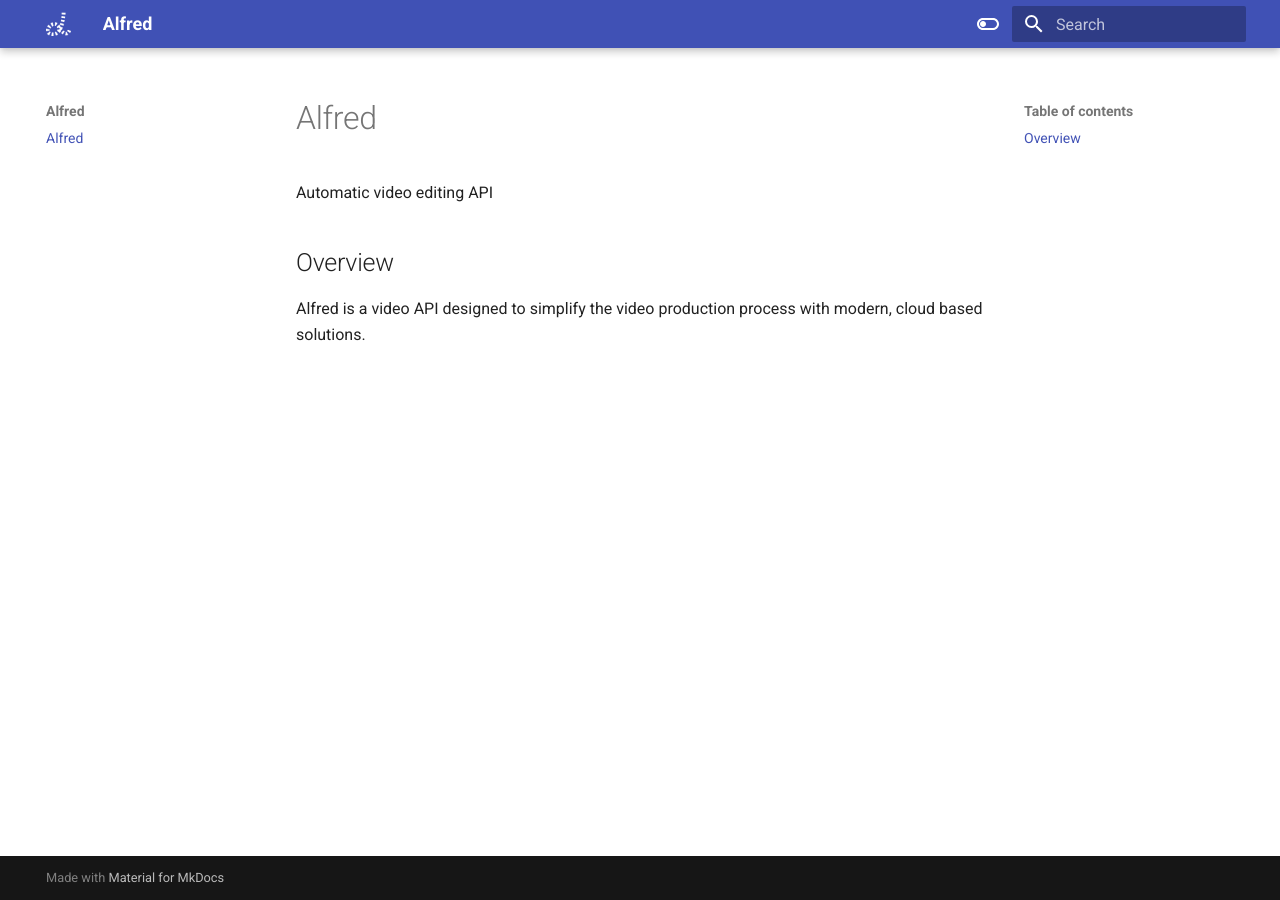
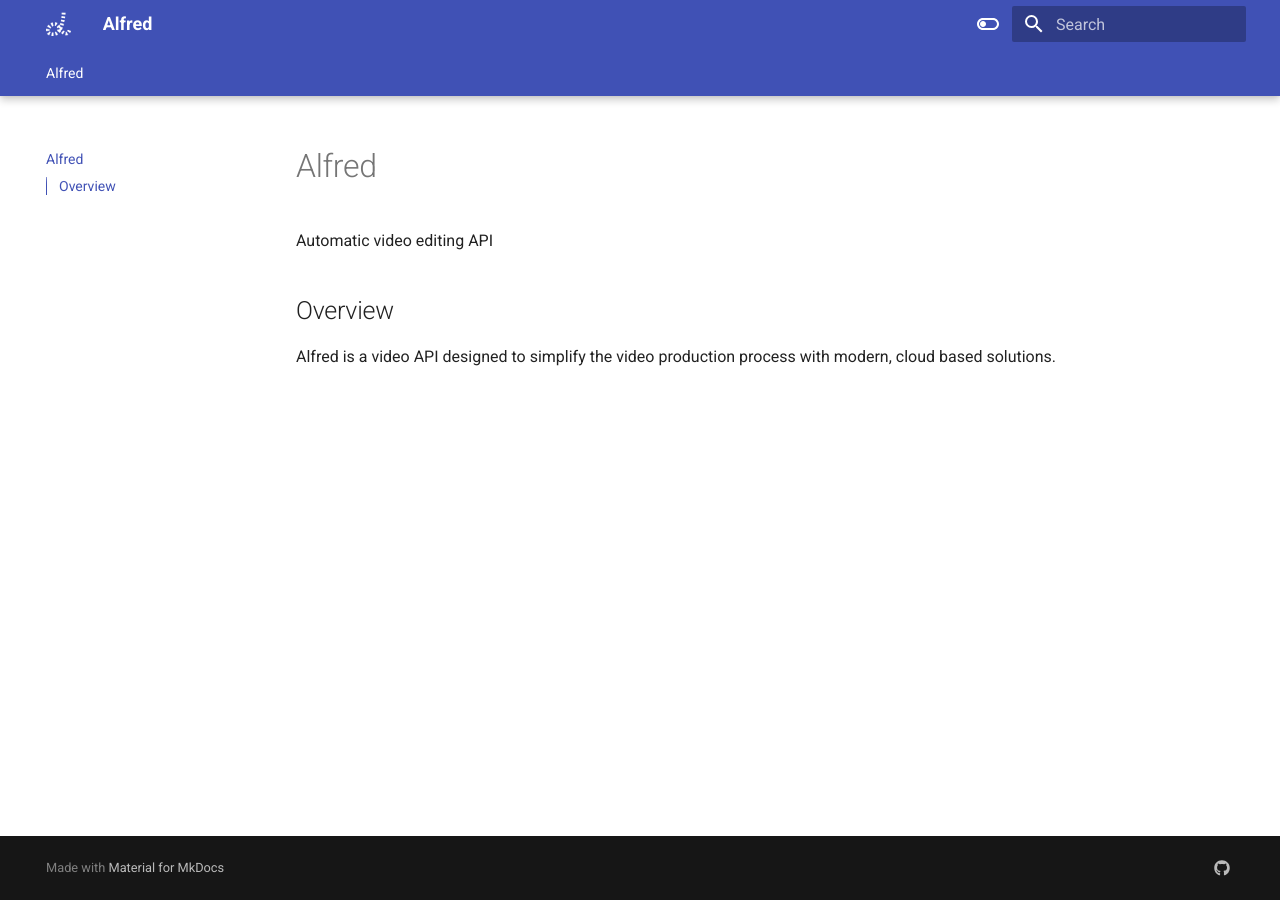
Before and after one commit to quaternionmedia/alfred, an MkDocs documentation site: the page built from docs/index.md, in a window 1280 px wide. Built offline with MkDocs 1.6.1 and Material for MkDocs 9.7.7, drawn with Linux system fonts in a browser that asks for light colours.

Commit message:
added default navigation tools

```diff
--- a/mkdocs.yml
+++ b/mkdocs.yml
@@ -23,3 +23,18 @@ theme:
       toggle:
         icon: material/toggle-switch-off-outline
         name: Switch to dark mode
+  features:
+    - navigation.instant
+    - navigation.tracking
+    - navigation.tabs
+    - navigation.tabs.sticky
+    - navigation.sections
+    - navigation.expand
+    - toc.integrate
+    - navigation.top
+extra:
+  social:
+    - icon: fontawesome/brands/github
+      link: https://github.com/quaternionmedia/alfred
+    # - icon: fontawesome/brands/website
+    #   link: https://alfred.quaternion.media
```
